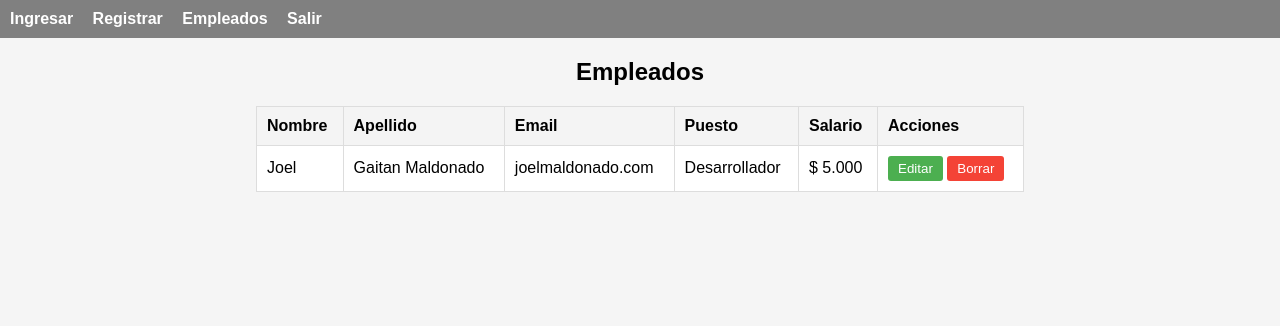
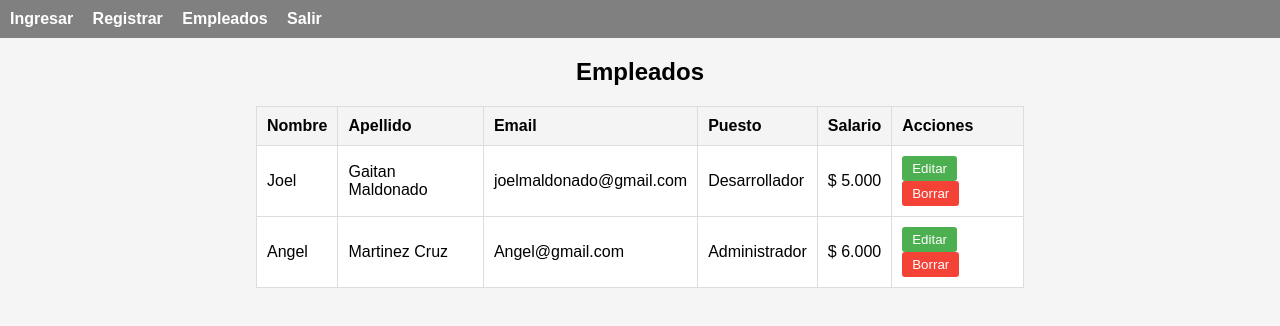
Before and after one commit to AngelGabox/Evaluacion, a plain HTML site: page index.html in a window 1280 px wide. Drawn offline with Linux system fonts and the light colour scheme.

Commit message:
Modificacion del index

```diff
--- a/index.html
+++ b/index.html
@@ -33,9 +33,20 @@
             <tr>
                 <td>Joel</td>
                 <td>Gaitan Maldonado</td>
-                <td>joelmaldonado.com</td>
+                <td>joelmaldonado@gmail.com</td>
                 <td>Desarrollador</td>
                 <td>$ 5.000</td>
+                <td>
+                    <button>Editar</button>
+                    <button class="delete">Borrar</button>
+                </td>
+            </tr>
+            <tr>
+                <td>Angel</td>
+                <td>Martinez Cruz</td>
+                <td>Angel@gmail.com</td>
+                <td>Administrador</td>
+                <td>$ 6.000</td>
                 <td>
                     <button>Editar</button>
                     <button class="delete">Borrar</button>
```
